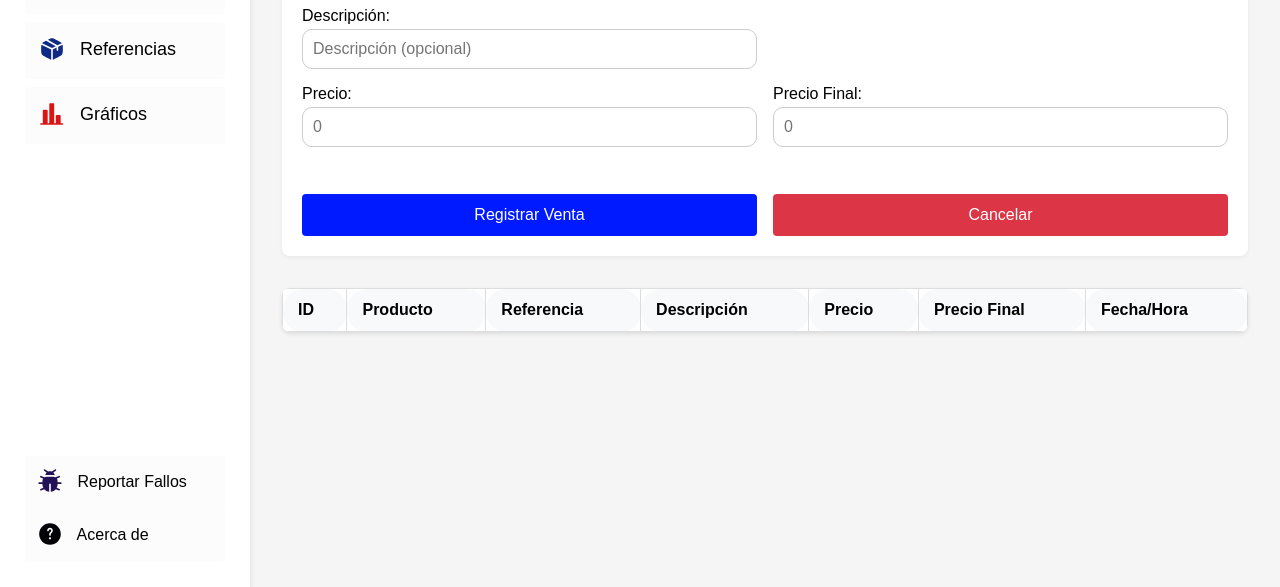
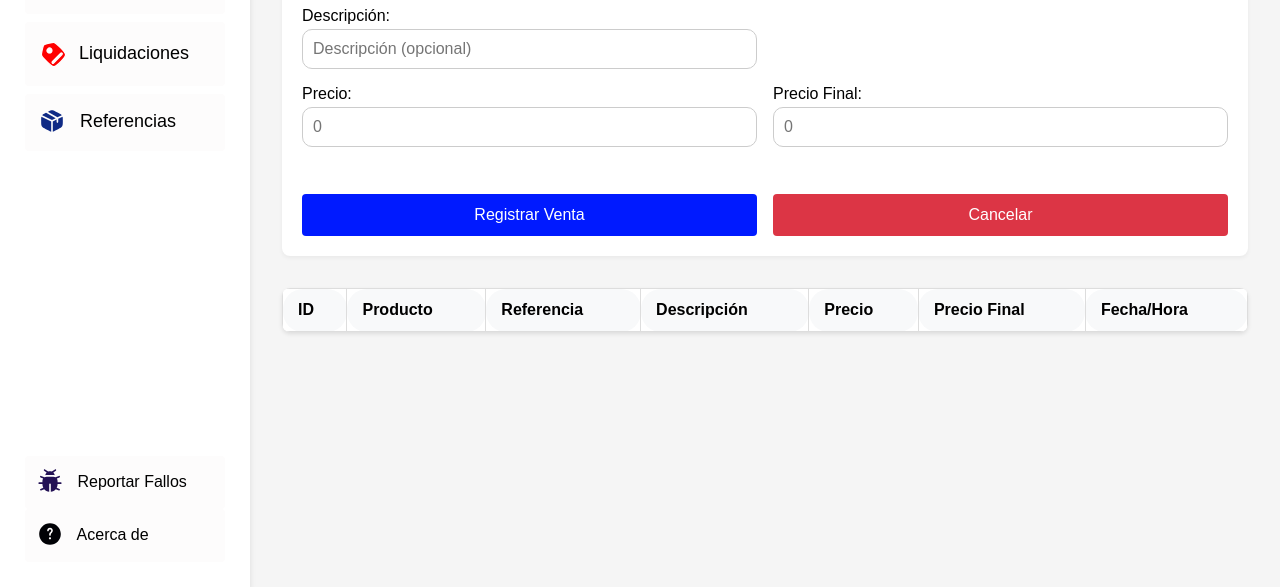
Before and after one commit to ByYeah/ventas-crud, a plain HTML site: page index.html in a window 1280 px wide. Shown: the part 213-800 px from the top of the page. Drawn offline with Linux system fonts and the light colour scheme; no server answers.

Commit message:
Change the "Graficos" section to "Liquidaciones" section, with new styles and icon

```diff
--- a/index.html
+++ b/index.html
@@ -42,19 +42,20 @@
           </svg>
           Registros
         </button></li>
+      <li><button data-target="liquidaciones">
+          <svg xmlns="http://www.w3.org/2000/svg" fill="none" stroke="#fff" viewBox="0 0 24 24" class="icon-liquidaciones">
+            <path fill="red" fill-rule="evenodd"
+              d="M2.123 12.816c.287 1.003 1.06 1.775 2.605 3.32l1.83 1.83C9.248 20.657 10.592 22 12.262 22c1.671 0 3.015-1.345 5.704-4.034C20.657 15.277 22 13.933 22 12.262c0-1.67-1.345-3.015-4.034-5.704l-1.83-1.83c-1.545-1.545-2.317-2.318-3.32-2.605-1.003-.288-2.068-.042-4.197.45l-1.228.283c-1.792.413-2.688.62-3.302 1.233-.613.614-.82 1.51-1.233 3.302l-.284 1.228c-.491 2.13-.737 3.194-.45 4.197Zm8-5.545a2.017 2.017 0 1 1-2.852 2.852 2.017 2.017 0 0 1 2.852-2.852Zm8.928 4.78-6.979 6.98a.75.75 0 0 1-1.06-1.061l6.978-6.98a.75.75 0 0 1 1.061 1.061Z"
+              clip-rule="evenodd" />
+          </svg>
+          Liquidaciones
+        </button></li>
       <li><button data-target="referencias">
           <svg xmlns="http://www.w3.org/2000/svg" fill="none" viewBox="0 0 24 24" class="icon-referencias">
             <path fill="#0f2a85"
               d="m17.5777 4.43152-2-1.04955C13.8221 2.46066 12.9443 2 12 2c-.9443 0-1.8221.46066-3.57771 1.38197l-.32172.16883 8.92303 5.09887 4.0167-2.00835c-.6462-.73183-1.6888-1.27898-3.4626-2.2098Zm4.1707 3.53282L17.75 9.96353V13c0 .4142-.3358.75-.75.75s-.75-.3358-.75-.75v-2.2865l-3.5 1.75v9.4405c.7179-.1788 1.5348-.6075 2.8277-1.286l2-1.0495c2.1517-1.1292 3.2275-1.6937 3.8249-2.7082C22 15.8458 22 14.5833 22 12.0585v-.117c0-1.8926 0-3.07593-.2516-3.97716ZM11.25 21.904v-9.4405L2.25164 7.96434C2 8.86557 2 10.0489 2 11.9415v.117c0 2.5248 0 3.7873.5974 4.8018.59739 1.0145 1.67322 1.579 3.82488 2.7082l2.00001 1.0495c1.29295.6785 2.10981 1.1072 2.82771 1.286ZM2.95969 6.64132 12 11.1615l3.4112-1.7056-8.88664-5.07805-.10227.05367c-1.77374.93082-2.81639 1.47797-3.4626 2.2098Z" />
           </svg>
           Referencias
-        </button></li>
-      <li><button data-target="graficos">
-          <svg xmlns="http://www.w3.org/2000/svg" fill="none" viewBox="0 0 24 24" class="icon-graficos">
-            <path fill="#db1414"
-              d="M20 13.75c0-.4142-.3358-.75-.75-.75h-3c-.4142 0-.75.3358-.75.75v6.75H14V4.25c0-.72831-.0016-1.19909-.0482-1.54597-.0438-.32531-.1144-.42727-.1715-.48436-.0571-.05709-.159-.1277-.4843-.17144C12.9491 2.00159 12.4783 2 11.75 2c-.7283 0-1.1991.00159-1.546.04823-.32528.04374-.42724.11435-.48433.17144-.05709.05709-.12771.15905-.17144.48436C9.50159 3.05091 9.5 3.52169 9.5 4.25V20.5H8V8.75C8 8.33579 7.66421 8 7.25 8h-3c-.41421 0-.75.33579-.75.75V20.5H1.75c-.41421 0-.75.3358-.75.75s.33579.75.75.75h20c.4142 0 .75-.3358.75-.75s-.3358-.75-.75-.75H20v-6.75Z" />
-          </svg>
-          Gráficos
         </button></li>
     </ul>
     <div class="footer">
@@ -139,7 +140,7 @@
       </table>
     </section>
 
-    <section id="graficos" class="section hidden">
+    <section id="liquidaciones" class="section hidden">
       <p>No disponible por ahora.</p>
     </section>
 
--- a/js/app.js
+++ b/js/app.js
@@ -5,8 +5,8 @@ import { UIUtils } from './core/ui.js';
 import { Utils } from './core/utils.js';
 import { VentasManager } from './sections/ventas.js';
 import { RegistrosManager } from './sections/registros.js';
-import { ReferenciasManager } from './sections/referencias.js';
-import { GraficosManager } from './sections/graficos.js';
+import { ReferenciasManager } from './sections/referencias.js';;
+import { LiquidacionesManager } from './sections/liquidaciones.js';
 
 // Clase principal de la aplicación
 class App {
@@ -21,7 +21,7 @@ class App {
       vender: new VentasManager(this),
       registros: new RegistrosManager(this),
       referencias: new ReferenciasManager(this),
-      graficos: new GraficosManager(this)
+      liquidaciones: new LiquidacionesManager(this)
     };
 
     // Inicializar servicios
--- a/js/core/config.js
+++ b/js/core/config.js
@@ -33,7 +33,7 @@ export const SECTION_TITLES = {
   vender: "Ventas",
   registros: "Registros",
   referencias: "Referencias",
-  graficos: "Gráficos"
+  liquidaciones: "Liquidaciones"
 };
 
 // Estilos
--- a/js/sections/graficos.js
+++ /dev/null
@@ -1,11 +0,0 @@
-// graficos.js - Implementación básica inicial
-export class GraficosManager {
-  constructor(app) {
-    this.app = app;
-  }
-
-  onSectionShow() {
-    console.log('Sección Gráficos mostrada');
-    // Lógica futura para gráficos
-  }
-}
--- /dev/null
+++ b/js/sections/liquidaciones.js
@@ -0,0 +1,11 @@
+// liquidaciones.js - Implementación básica inicial
+export class LiquidacionesManager {
+  constructor(app) {
+    this.app = app;
+  }
+
+  onSectionShow() {
+    console.log('Sección Liquidaciones mostrada');
+    // Lógica futura para liquidaciones
+  }
+}
--- a/style.css
+++ b/style.css
@@ -271,11 +271,12 @@ table td {
   margin-bottom: 3px;
 }
 
-.icon-graficos {
-  width: 26px;
-  height: 26px;
-  vertical-align: middle;
-  margin-right: 10px;
+.icon-liquidaciones {
+  width: 29px;
+  height: 29px;
+  vertical-align: middle;;
+  margin-right: 6px;
+  margin-top: 4px;
   margin-bottom: 3px;
 }
 
```
